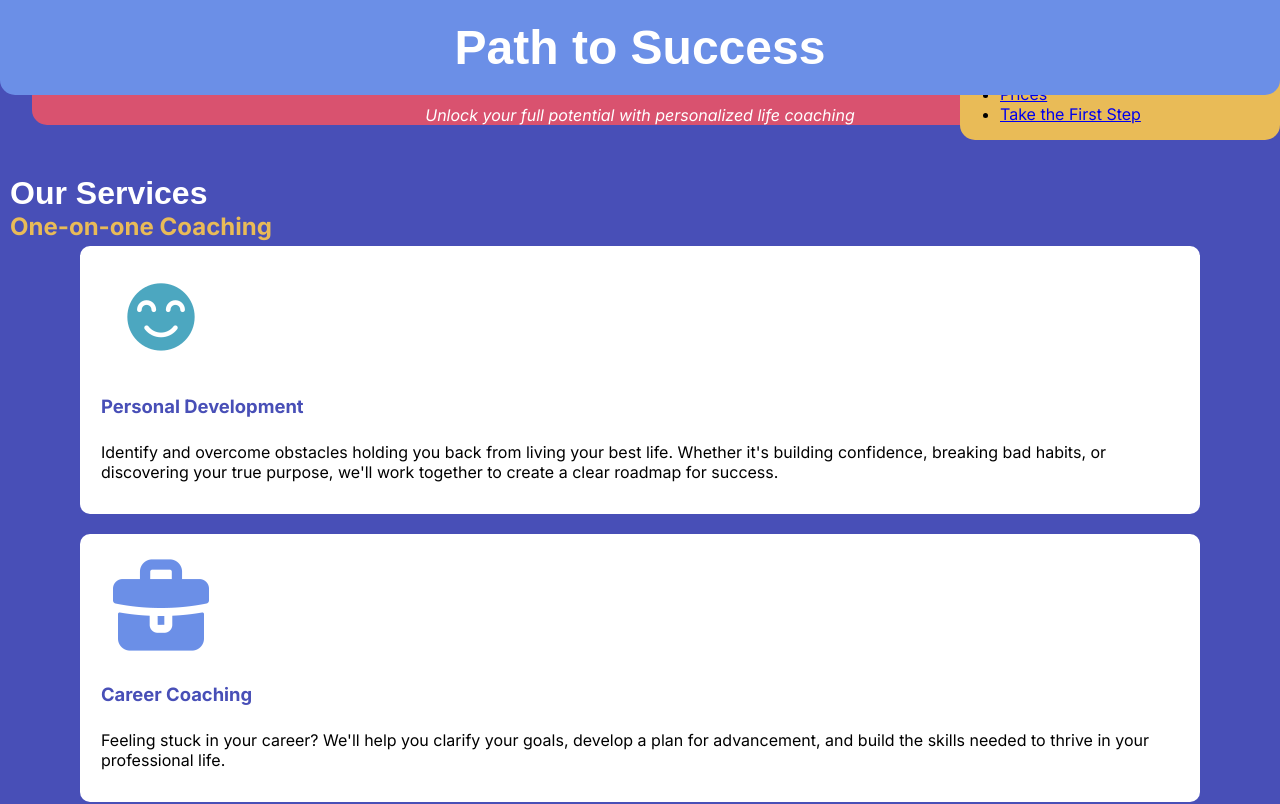
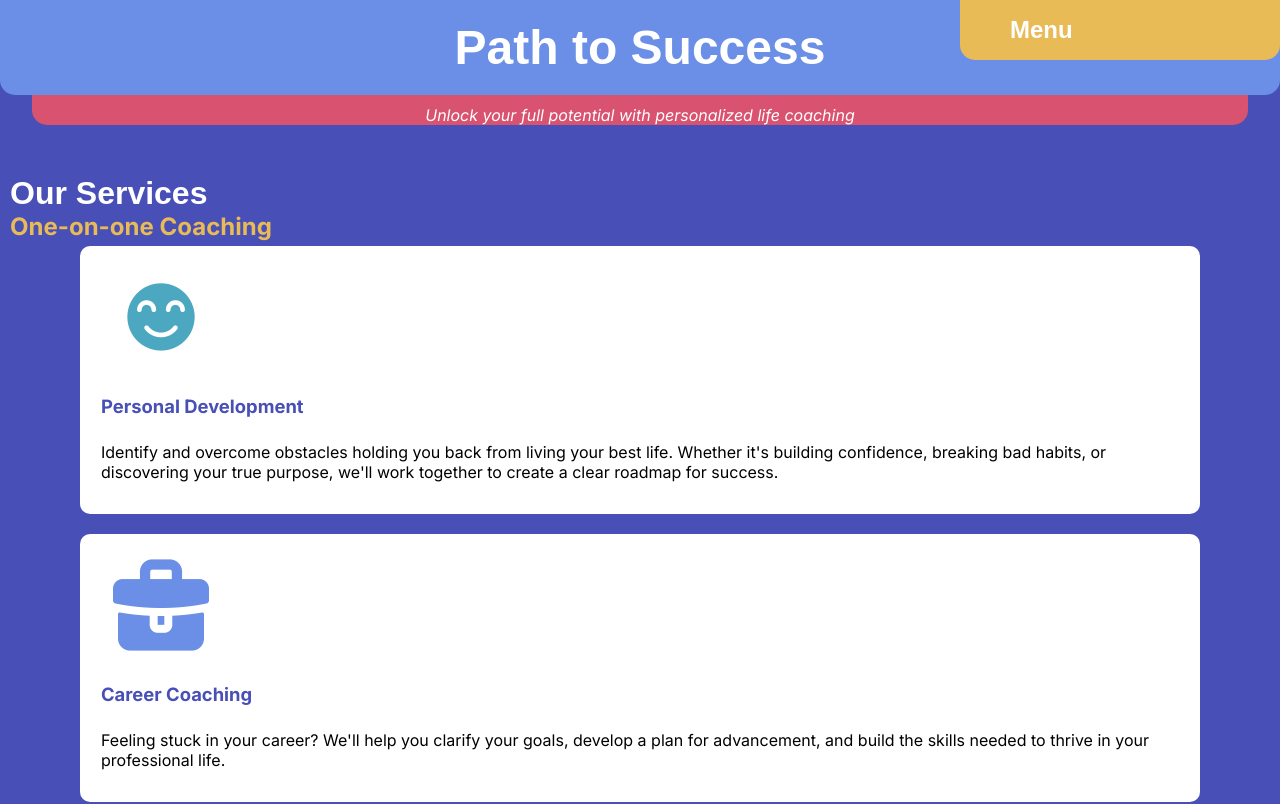
Before and after one commit to paaaarv/path-to-success, a plain HTML site: page index.html in a window 1280 px wide. Shown: the top 804 px of the page. Drawn offline with Linux system fonts and the light colour scheme; a web font is replaced by a local one.

Commit message:
nav display

```diff
--- a/index.css
+++ b/index.css
@@ -7,6 +7,7 @@ body{
     font-family: "Inter", sans-serif;
     background-color: #484FB7;
     margin: 0;
+    min-width: 450px;
 }
 
 
@@ -19,6 +20,7 @@ h1, h2 {
 h1 {
     position: relative;
     z-index: 1000;
+    z-index: 10;
     font-size: 3em;
     padding: 20px 0;
     background-color: #6B8FE7;
@@ -57,6 +59,7 @@ h4 {
 }
 
 nav{
+    z-index: 50;
     background-color:#E9BB57;
     position: fixed;
     top:0;
@@ -64,6 +67,13 @@ nav{
     border-radius: 0 0 15px 15px;
     width: 25%;
 }
+nav li{
+    display: none;
+}
+nav li:first-child{
+    display:block;
+}
+
 
 .services-container {
     background-color: #ffffff;
```
